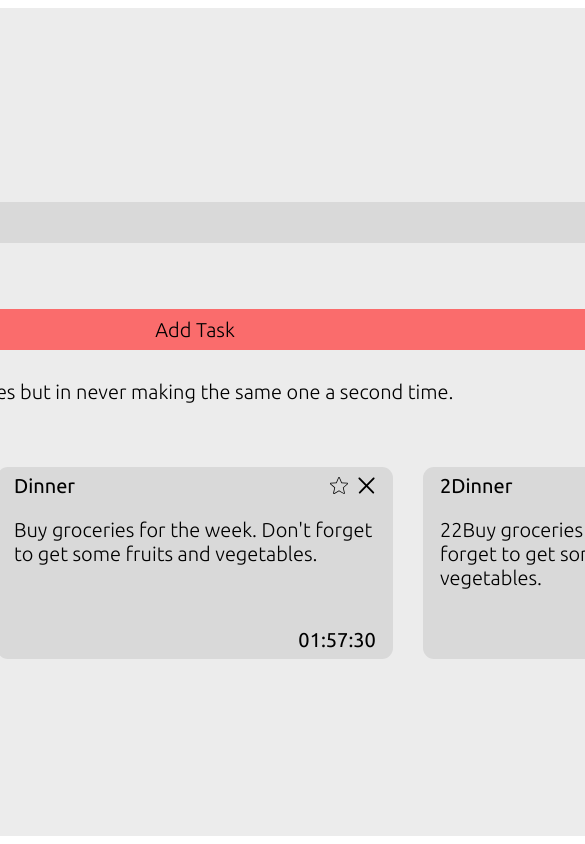
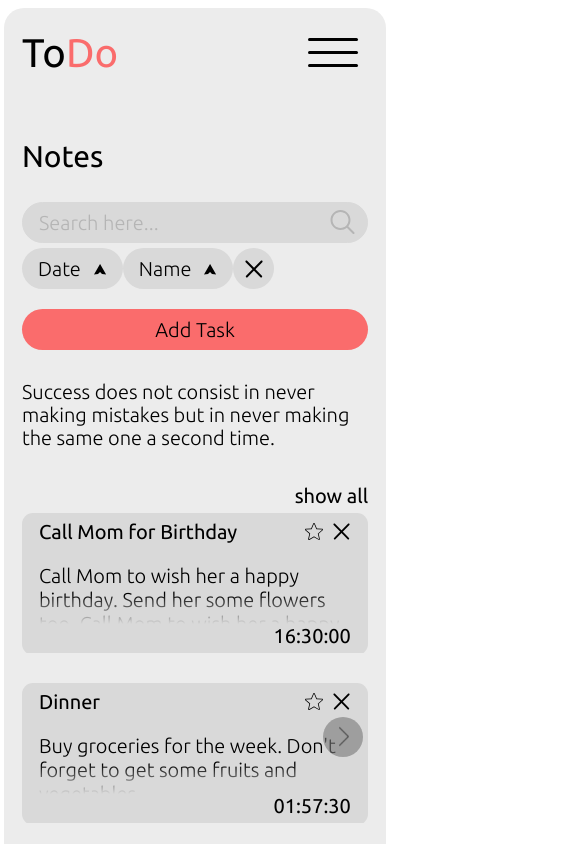
Before and after one commit to N0-th1n9/todo-practic, a React (Create React App) app: page / in a window 390 px wide. Shown: the top 844 px of the page, 585 px wide, since content can reach past the window. Built offline with nearby package versions, Linux system fonts and the light colour scheme.

Commit message:
Доделан аддаптив главной страницы

```diff
--- a/src/components/UI/MyTask/MyTask.module.scss
+++ b/src/components/UI/MyTask/MyTask.module.scss
@@ -1,27 +1,35 @@
 @import "../../../styles/variables";
 
-.task{
+.task {
   background: #D9D9D9;
   border-radius: 11px;
-  width: 100%;
   padding: 7px 17px;
   text-align: left;
   font-size: 20px;
   position: relative;
 
-  .top{
+  .top {
     display: flex;
     justify-content: space-between;
     align-items: center;
   }
 
-  p{
-    margin-top: 20px;
+  h4 {
+    width: 250px;
+    overflow: hidden;
+    text-overflow: ellipsis;
+    white-space: nowrap;
+  }
+
+  p {
     font-weight: 300;
     height: 110px;
     overflow: hidden;
+    position: relative;
+    word-wrap: break-word;
+    padding: 0 3px;
+    margin: 20px -3px 0 -3px;
 
-    position: relative;
     &::after {
       content: "";
       position: absolute;
@@ -32,7 +40,8 @@
       background: linear-gradient(180deg, transparent, $main-color 100%);
     }
   }
-  span{
+
+  span {
     display: block;
     text-align: right;
   }
@@ -43,19 +52,38 @@
   gap: 10px;
 }
 
-.favorite_off{
-    width: 18px;
-    height: 18px;
-    background:url("../../../../public/img/icon-favorite.svg") no-repeat;
-}
-.favorite_on{
+.favorite_off {
   width: 18px;
   height: 18px;
-  background:url("../../../../public/img/icon-favorite 2.svg") no-repeat;
+  background: url("../../../../public/img/icon-favorite.svg") no-repeat;
+  margin-left: 15px;
 }
 
-.del{
+.favorite_on {
   width: 18px;
   height: 18px;
-  background:url("../../../../public/img/icon-cross-del.svg") no-repeat;
+  background: url("../../../../public/img/icon-favorite 2.svg") no-repeat;
+  margin-left: 15px;
 }
+
+.del {
+  width: 18px;
+  height: 18px;
+  background: url("../../../../public/img/icon-cross-del.svg") no-repeat;
+}
+
+@media (max-width: 550px) {
+
+  .favorite_off,
+  .favorite_on {
+    margin-left: 5px;
+  }
+}
+
+@media (max-width: 440px) {
+  .task {
+    p{
+      height: 60px;
+    }
+  }
+}
--- a/src/components/elements/Header/Header.jsx
+++ b/src/components/elements/Header/Header.jsx
@@ -4,7 +4,6 @@ import MyBurger from "../../UI/MyBurger/MyBurger";
 import MyMenu from "../../UI/MyMenu/MyMenu";
 
 const Header = ({visible, setVisible}) => {
-
 
   useEffect(() => {
     const handleResize = () => {
--- a/src/components/elements/Main/Main.module.scss
+++ b/src/components/elements/Main/Main.module.scss
@@ -39,6 +39,8 @@
   line-height: 28px;
   color: #000000;
 }
+
+
 @media (max-width: 1000px) {
   .top_sort {
     flex-basis: 50% !important;
@@ -47,6 +49,10 @@
   .advise {
     flex-basis: 50% !important;
     padding: 0 0 0 30px !important;
+  }
+
+  .favorites{
+    margin-bottom: -25px;
   }
 }
 
@@ -81,3 +87,9 @@
     transition: all 0.5s ease;
   }
 }
+
+@media (max-width: 550px) {
+  .favorites {
+    margin-top: 10px;
+  }
+}
--- a/src/components/shared/TasksList/TasksList.jsx
+++ b/src/components/shared/TasksList/TasksList.jsx
@@ -2,7 +2,7 @@ import React from 'react';
 import MyTask from "../../UI/MyTask/MyTask";
 import './TasksList.scss'
 import {Swiper, SwiperSlide} from 'swiper/react';
-import {Navigation} from 'swiper';
+import {Navigation, Grid} from 'swiper';
 import 'swiper/swiper-bundle.min.css';
 
 const TasksList = ({chooseFavorite, tasks, removeTasks}) => {
@@ -15,19 +15,36 @@ const TasksList = ({chooseFavorite, tasks, removeTasks}) => {
         {tasks.length
           ?
           <Swiper
-            modules={[Navigation]}
-            mousewheel={{
-              sensitivity: 1,
-            }}
-            direction={'horizontal'}
+            modules={[Navigation, Grid]}
             spaceBetween={30}
-            slidesPerView={3}
+            slidesPerView= {2}
+            autoHeight={false}
             navigation={{
               nextEl: ".button-next-slide",
               prevEl: ".button-prev-slide"
             }}
             breakpoints={{
-              1300: {
+              0: {
+                slidesPerView: 1,
+                grid: {
+                  rows: 3
+                }
+              },
+              440: {
+                slidesPerView: 2,
+                spaceBetween: 15,
+                grid: {
+                  rows: 2
+                }
+              },
+              551: {
+                slidesPerView: 2,
+                spaceBetween: 15,
+                grid: {
+                  rows: 1
+                }
+              },
+              850: {
                 slidesPerView: 3,
                 spaceBetween: 30,
               }
@@ -48,33 +65,6 @@ const TasksList = ({chooseFavorite, tasks, removeTasks}) => {
           <h3>Tasks is not found</h3>}
       </div>
     </div>
-
-
-    // <div className="tasks_container">
-    //   <div className="btnShow_container">
-    //     <button className="btnShow">show all</button>
-    //   </div>
-    //   <div className="tasks">
-    //     <Swiper
-    //       modules={[Navigation]}
-    //       spaceBetween={50}
-    //       slidesPerView={3}
-    //     >
-    //       {tasks.length
-    //         ?
-    //         <SwiperSlide>
-    //           {tasks.map((task, index) => (
-    //             <MyTask key={index} task={task} id={index} chooseFavorite={chooseFavorite} removeTasks={removeTasks}/>))}
-    //         </SwiperSlide>
-    //         :
-    //         <h3>Tasks is not found</h3>}
-    //     </Swiper>
-    //   </div>
-    //   <div className="btnNavContainer">
-    //     <button className="btn_prevEl"></button>
-    //     <button className="btn_nextEl"></button>
-    //   </div>
-    // </div>
   );
 };
 
--- a/src/components/shared/TasksList/TasksList.scss
+++ b/src/components/shared/TasksList/TasksList.scss
@@ -15,7 +15,7 @@
 }
 
 .tasks{
-
+  position: relative;
   h3{
     margin: 35px auto 0;
     display: flex;
@@ -34,12 +34,19 @@
 }
 
 .btnNavContainer {
+  width: 100%;
+  height: 93%;
+  top: 0;
+  left: 0;
+  position: absolute;
+  display: flex;
+  justify-content: space-between;
+  align-items: center;
+  padding: 0 5px;
 }
 
 .button-prev-slide {
-  position: absolute;
-  top: 40%;
-  left: 0.4%;
+  position: relative;
   height: 40px;
   width: 40px;
   border-radius: 100%;
@@ -62,10 +69,8 @@
 
 }
 .button-next-slide {
+  position: relative;
   background-color: #777777;
-  position: absolute;
-  top: 40%;
-  left: 96%;
   height: 40px;
   width: 40px;
   border-radius: 100%;
@@ -87,5 +92,45 @@
 }
 
 .swiper-button-disabled{
-  display: none;
+  opacity: 0 !important;
+  z-index: -1;
+  &:hover{
+    opacity: 0 !important;
+  }
+  transition: none;
 }
+
+@media (max-width: 1000px) {
+  .button-prev-slide,
+  .button-next-slide {
+   opacity: 0.6;
+  }
+}
+
+@media (max-width: 550px) {
+  .swiper-wrapper {
+    height: 443px !important;
+  }
+
+  .swiper-slide {
+    overflow: hidden;
+    height: calc((100% - 30px) / 2) !important;
+  }
+}
+
+@media (max-width: 440px) {
+  .swiper-wrapper {
+    height: 480px !important;
+  }
+
+  .swiper-slide {
+    overflow: hidden;
+    height: calc((100% - 60px) / 3) !important;
+  }
+
+  .tasks{
+    h3{
+      height: 50px;
+    }
+  }
+}
--- a/src/styles/App.scss
+++ b/src/styles/App.scss
@@ -2,10 +2,12 @@
 
 .App{
     border-radius: 20px;
-    margin: 1vh 1vh;
+    margin: 1vh;
     background-color: $bg-color;
     width: calc(1280px + 0.5vh);
-    height: 98vh;
+    max-width: 98%;
+    height: 98%;
+    min-height: 98vh;
     padding: 10px 31px;
 }
 
```
